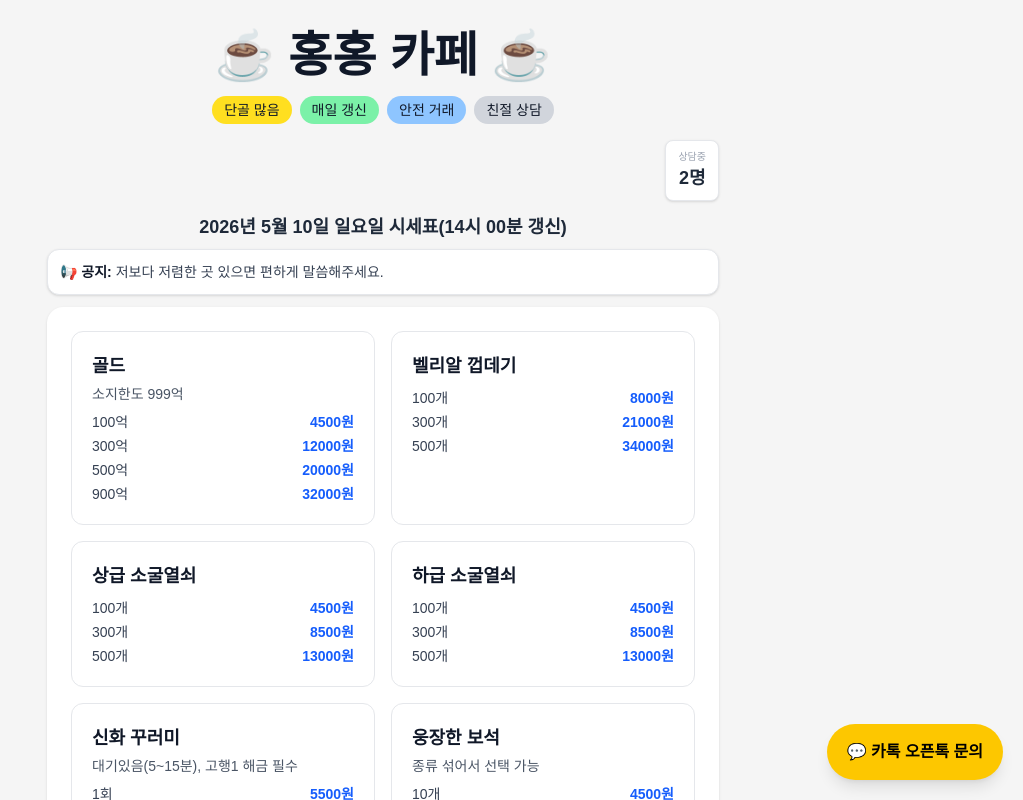
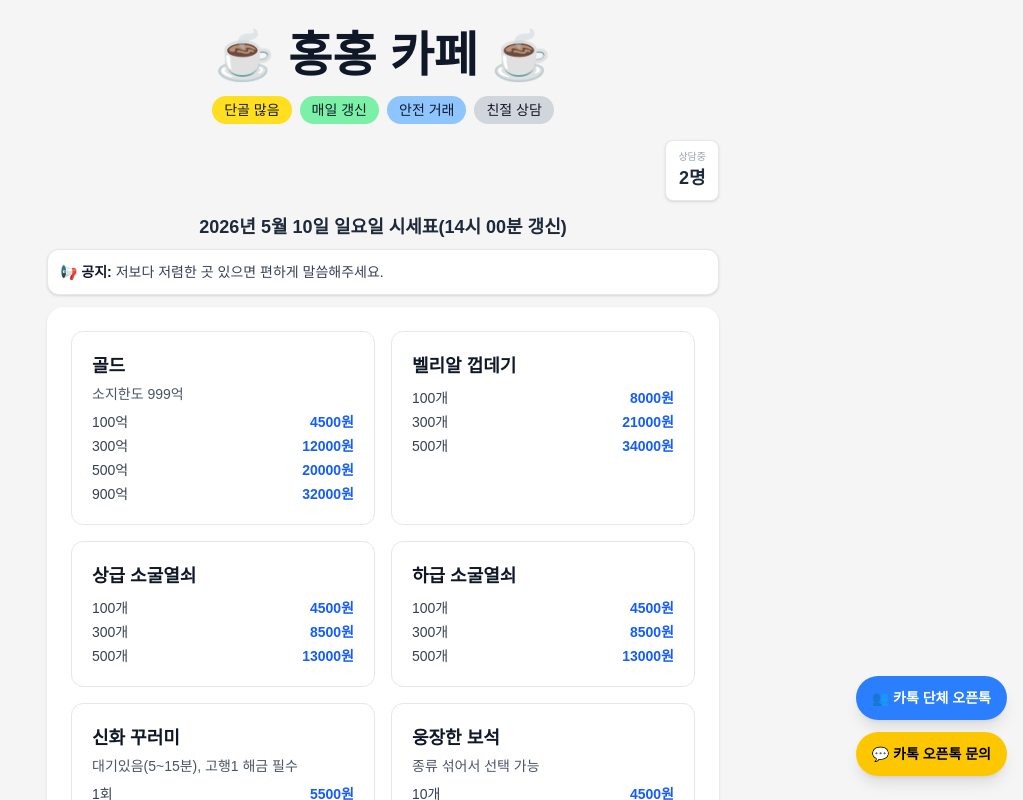
Before and after one commit to kimdohee968-sys/mebu-board, a Next.js app: page / in a window 1280 px wide. Shown: the top 800 px of the page, without its empty margins (257-1280 px from the left). Built offline with nearby package versions, Linux system fonts and the light colour scheme.

Commit message:
update content

```diff
--- a/src/app/page.js
+++ b/src/app/page.js
@@ -87,14 +87,31 @@ export default function Home() {
       </div>
 
       {/* 카톡 버튼 */}
+      {/* 플로팅 버튼 영역 */}
+<div className="fixed bottom-6 right-4 z-50 flex flex-col gap-3">
+
+  {/* 단체 오픈톡 */}
+  <a
+    href="https://open.kakao.com/o/g8JqBqLg"
+    target="_blank"
+    rel="noopener noreferrer"
+    className="bg-blue-500 hover:bg-blue-600 text-white px-4 py-3 rounded-full shadow-lg text-sm font-bold transition"
+  >
+    👥 카톡 단체 오픈톡
+  </a>
+
+  {/* 개인 상담 */}
   <a
     href="https://open.kakao.com/o/sZXnG56f"
     target="_blank"
-        className="fixed bottom-5 right-5 bg-yellow-400 hover:bg-yellow-500 text-black font-bold px-5 py-4 rounded-full shadow-lg"
+    rel="noopener noreferrer"
+    className="bg-yellow-400 hover:bg-yellow-500 text-black px-4 py-3 rounded-full shadow-lg text-sm font-bold transition"
   >
     💬 카톡 오픈톡 문의
   </a>
 
+</div>
+
     </main>
   );
 }
```
Lines whose indentation alone changed are shown as unchanged.
